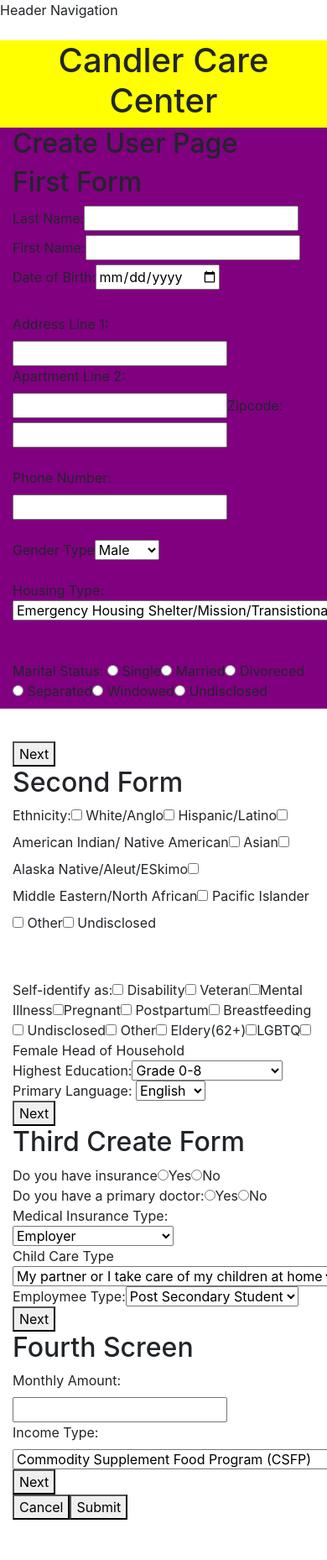
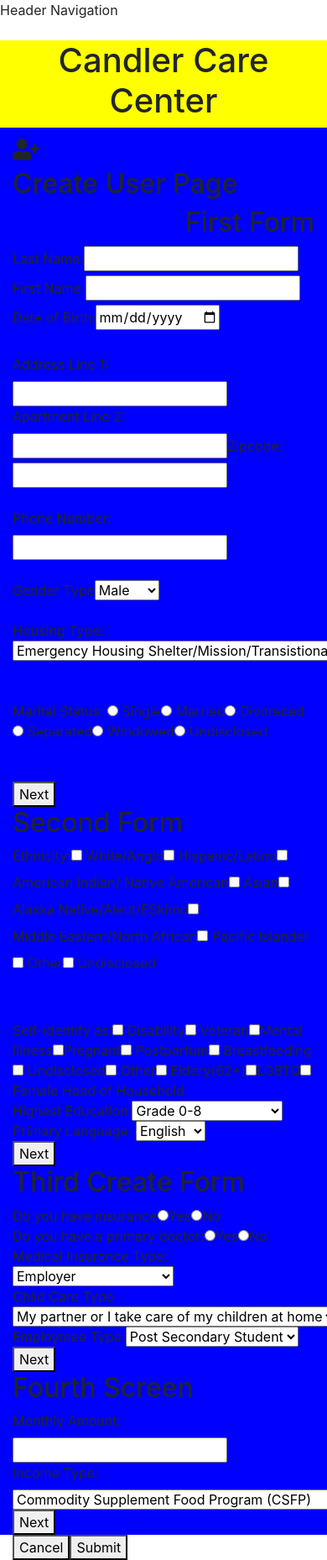
Before and after one commit to raghav1397/ophacks, a React app in the folder client/: page /newuser in a window 390 px wide. Shown: the top 1858 px of the page at 84% size. Before the commit the page ends 1810 px from the top, so only its background shows below. Built offline with nearby package versions, Linux system fonts and the light colour scheme.

Commit message:
current commits
Revising to bootstrap framework for responsive mobile design

```diff
--- a/client/src/components/FirstCreateFormScreen.js
+++ b/client/src/components/FirstCreateFormScreen.js
@@ -1,10 +1,11 @@
-import React, { Component } from 'react'
+import React, { Component } from 'react';
+import { Row, Col } from 'react-bootstrap';
 
 export default class FirstCreateFormScreen extends Component {
 
-    constructor(){
+    constructor() {
         super();
-        this.state ={
+        this.state = {
             form1: {
                 firstname: '',
                 lastname: '',
@@ -22,57 +23,60 @@ export default class FirstCreateFormScreen extends Component {
     }
 
 
-    onSubmit(event){
+    onSubmit(event) {
         event.preventDefault();
         this.props.handler(this.state);
     }
 
     handleChange(propertyName, event) {
         // event.preventDefault();
-        console.log("event::",event);
+        console.log("event::", event);
         const contact = this.state.form1;
         contact[propertyName] = event.target.value;
         this.setState({ form1: contact });
     }
 
     handleOptionChange(event) {
-        this.setState({form1: {
+        this.setState({
+            form1: {
                 maritalStatus: event.target.value
-        }})
+            }
+        })
     }
 
 
     render() {
         return (
-            <div>
+            <Row>
+                <Col>
                     <form onSubmit={this.onSubmit}>
-                    <h2>First Form</h2>
+                        <h2 className="text-right">First Form</h2>
                         <div>
                             <label for="create-last-name">Last Name:</label>
                             <input id="create-last-name" type="text"
-                        value={this.state.form1.lastname} onChange={this.handleChange.bind(this, 'lastname')} required/>
+                                value={this.state.form1.lastname} onChange={this.handleChange.bind(this, 'lastname')} required />
                             <label for="create-first-name">First Name:</label>
                             <input id="create-first-name" type="text"
-                        value={this.state.form1.firstname} onChange={this.handleChange.bind(this, 'firstname')} required/>
+                                value={this.state.form1.firstname} onChange={this.handleChange.bind(this, 'firstname')} required />
                             <label for="create-dob">Date of Birth:</label>
                             <input type="date" id="create-date"
-                        value={this.state.form1.dob} onChange={this.handleChange.bind(this, 'dob')} required/>
+                                value={this.state.form1.dob} onChange={this.handleChange.bind(this, 'dob')} required />
                             <br></br>
                             <br></br>
                             <label for="create-address">Address Line 1: </label>
                             <input id="create-address" type="text"
-                        value={this.state.form1.addressLine1} onChange={this.handleChange.bind(this, 'addressLine1')}/>
+                                value={this.state.form1.addressLine1} onChange={this.handleChange.bind(this, 'addressLine1')} />
                             <label for="create-aprt-number">Apartment Line 2:</label>
                             <input id="create-aprt-number" type="text"
-                        value={this.state.form1.addressLine2} onChange={this.handleChange.bind(this, 'addressLine2')}/>
+                                value={this.state.form1.addressLine2} onChange={this.handleChange.bind(this, 'addressLine2')} />
                             <label for="create-zipcode">Zipcode: </label>
                             <input id="create-zipcode" type="text"
-                        value={this.state.form1.zipcode} onChange={this.handleChange.bind(this, 'zipcode')} required/>
+                                value={this.state.form1.zipcode} onChange={this.handleChange.bind(this, 'zipcode')} required />
                             <br></br>
                             <br></br>
                             <label for="create-phone-number">Phone Number:</label>
                             <input id="create-phone-number"
-                        value={this.state.form1.phNo} onChange={this.handleChange.bind(this, 'phNo')} required/>
+                                value={this.state.form1.phNo} onChange={this.handleChange.bind(this, 'phNo')} required />
                             <br />
                             <br />
                             <div> Gender Type
@@ -126,7 +130,8 @@ export default class FirstCreateFormScreen extends Component {
                         </div>
                         <button>Next</button>
                     </form>
-            </div>
+                </Col>
+            </Row>
         )
     }
 }
--- a/client/src/components/FourCreateFormScreen.js
+++ b/client/src/components/FourCreateFormScreen.js
@@ -1,4 +1,5 @@
-import React, { Component } from 'react'
+import React, { Component } from 'react';
+import {Row,Col} from 'react-bootstrap';
 
 export default class FourCreateFormScreen extends Component {
 
@@ -30,7 +31,8 @@ export default class FourCreateFormScreen extends Component {
 
     render() {
         return (
-            <div>
+            <Row>
+                <Col>
                 <form onSubmit={this.onSubmit}>
                     <h2>Fourth Screen</h2>
                     <label for="monthly-amount">Monthly Amount:</label>
@@ -50,7 +52,9 @@ export default class FourCreateFormScreen extends Component {
                     </select>
                     <button>Next</button>
                 </form>
-            </div>
+                </Col>
+
+            </Row>
         )
     }
 }
--- a/client/src/components/SecondCreateFormScreen.js
+++ b/client/src/components/SecondCreateFormScreen.js
@@ -1,11 +1,13 @@
-import React, { Component } from 'react'
+import React, { Component } from 'react';
+import { Row, Col } from 'react-bootstrap';
+
 
 export default class SecondCreateFormScreen extends Component {
 
 
-    constructor(){
+    constructor() {
         super();
-        this.state ={
+        this.state = {
             form2: {
                 highestEducation: '',
                 primaryLanguage: ''
@@ -16,7 +18,7 @@ export default class SecondCreateFormScreen extends Component {
         this.onSubmit = this.onSubmit.bind(this);
     }
 
-    onSubmit(event){
+    onSubmit(event) {
         event.preventDefault();
         this.props.handler(this.state);
     }
@@ -29,7 +31,8 @@ export default class SecondCreateFormScreen extends Component {
 
     render() {
         return (
-            <div>
+            <Row>
+                <Col>
                     <form onSubmit={this.onSubmit}>
                         <h2>Second Form</h2>
                         <div className="ethnicity-checkbox-group">
@@ -54,7 +57,7 @@ export default class SecondCreateFormScreen extends Component {
                             <input type="checkbox" name="self-identify" value="pregnant" /><span>Pregnant</span>
                             <input type="checkbox" name="self-identify" value="postpartum" /> <span>Postpartum</span>
                             <input type="checkbox" name="self-identify" value="breastfeeding" /> <span>Breastfeeding</span>
-                        <input type="checkbox"  name="self-identify" value="undisclosed" /> <span>Undisclosed</span>
+                            <input type="checkbox" name="self-identify" value="undisclosed" /> <span>Undisclosed</span>
                             <input type="checkbox" name="self-identify" value="other" /> <span>Other</span>
                             <input type="checkbox" name="self-identify" value="elderly" /> <span>Eldery(62+)</span>
                             <input type="checkbox" name="self-idetnify" value="lgbtq" /><span>LGBTQ</span>
@@ -88,7 +91,9 @@ export default class SecondCreateFormScreen extends Component {
                         </div>
                         <button>Next</button>
                     </form>
-            </div>
+                </Col>
+            </Row >
+
 
         )
     }
--- a/client/src/components/ThirdCreateFormScreen.js
+++ b/client/src/components/ThirdCreateFormScreen.js
@@ -1,4 +1,5 @@
-import React, { Component } from 'react'
+import React, { Component } from 'react';
+import {Row,Col} from 'react-bootstrap';
 
 export default class ThirdCreateFormScreen extends Component {
 
@@ -29,7 +30,8 @@ export default class ThirdCreateFormScreen extends Component {
 
     render() {
         return (
-            <div className="third-create-step">
+            <Row className="third-create-step">
+                <Col>
                 <form onSubmit={this.onSubmit}>
                     <h2>Third Create Form</h2>
                     <div className="insurnace">
@@ -93,7 +95,8 @@ export default class ThirdCreateFormScreen extends Component {
                     </div>
                     <button>Next</button>
                 </form>
-            </div>
+                </Col>
+            </Row>
                 )
             }
         }
--- a/client/src/pages/CreateUserPage.js
+++ b/client/src/pages/CreateUserPage.js
@@ -3,8 +3,11 @@ import FirstCreateFormScreen from '../components/FirstCreateFormScreen'
 import SecondCreateFormScreen from '../components/SecondCreateFormScreen'
 import ThirdCreateFormScreen from '../components/ThirdCreateFormScreen'
 import FourCreateFormScreen from '../components/FourCreateFormScreen'
-import PageTemplate from './PageTemplate'
-const HOSTNAME = "http://localhost:5000"
+import PageTemplate from './PageTemplate';
+import {Row,Col} from 'react-bootstrap';
+import {FaUserPlus} from 'react-icons/fa';
+
+const HOSTNAME = "http://localhost:5000";
 
 
 export default class CreateUserPage extends Component {
@@ -52,7 +55,13 @@ export default class CreateUserPage extends Component {
     render() {
         return (
             <PageTemplate>
-                <h2>Create User Page</h2>
+                <Row>
+                    <Col className="home-icon"><FaUserPlus/></Col>
+                </Row>
+                <Row>
+                    <Col> <h2>Create User Page</h2></Col>
+                </Row>
+
                 {/* <form onSubmit={this.onSubmit}> */}
                    <FirstCreateFormScreen handler={this.handler}/>
                    <SecondCreateFormScreen handler={this.handler}/>
--- a/client/src/pages/CustomerViewPage.js
+++ b/client/src/pages/CustomerViewPage.js
@@ -53,6 +53,9 @@ class CustomerViewPage extends Component {
                             <p>Vists Left: {this.state.vistsLeft}</p>
                         </Col>
                     </Row>
+                    <Row>
+                        <Col><p>QR Code</p></Col>
+                    </Row>
 
                 </PageTemplate>
             )
--- a/client/src/style/App.css
+++ b/client/src/style/App.css
@@ -55,3 +55,10 @@ body{
 .home-icon{
   font-size: 2em;
 }
+#id-user{
+  min-width:300px;
+  max-width:100%;
+}
+.text-right{
+  text-align: right;
+}
```
Also changed, not shown: client/src/pages/CustomerLoginPage.js (+13 -14 lines). Lines whose indentation alone changed are shown as unchanged.
